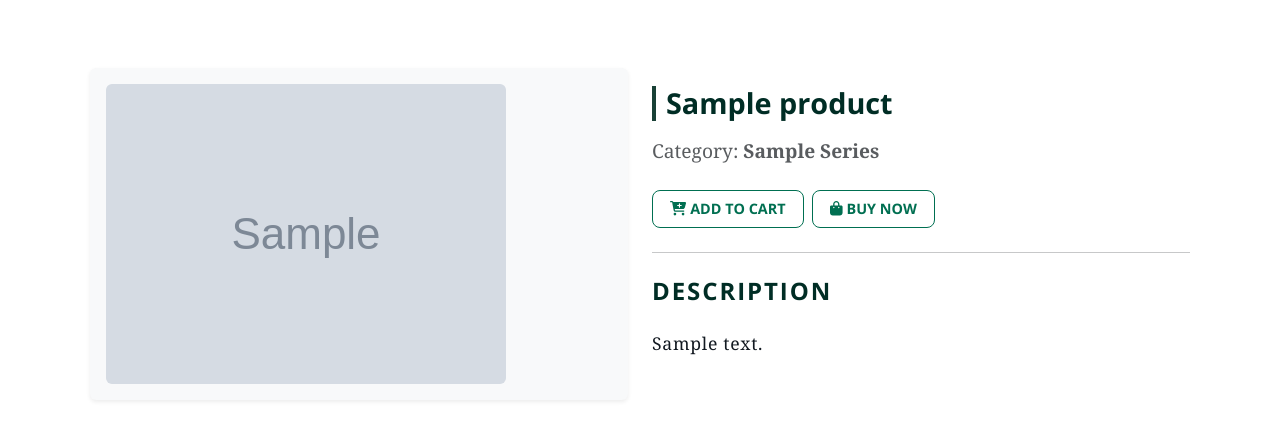
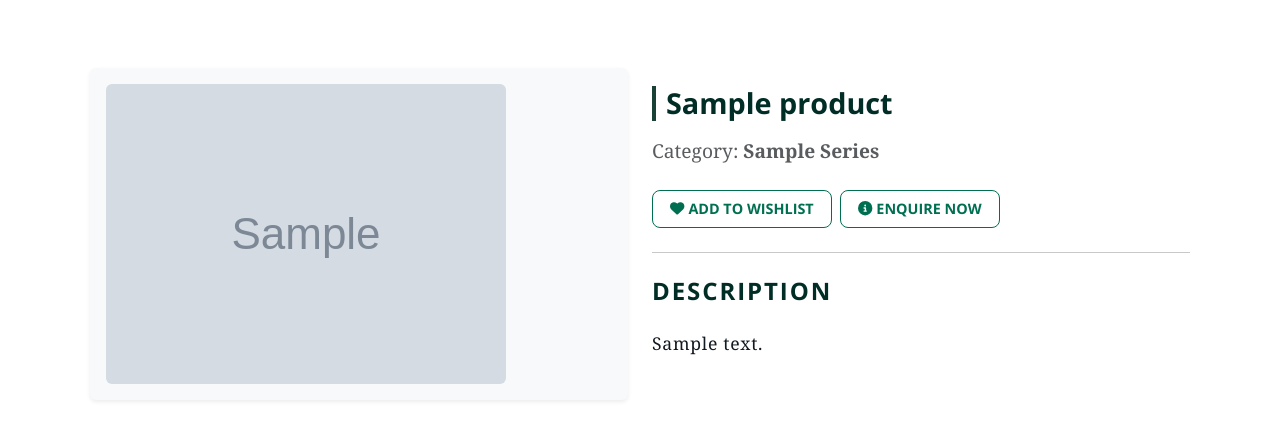
Before and after one commit to KushalRegmi61/MEDHA_Enterprises, a Flask app: page /product_details/1 in a window 1280 px wide. Shown: the part 106-533 px from the top of the page. Run offline with Flask 3, Linux system fonts and the light colour scheme; tables that the repository leaves empty hold one stand-in row (values such as "Sample post"); grey boxes marked "Sample" are stand-in pictures; some libraries are stand-ins or nearby versions.

Commit message:
update buttons in product_details section

```diff
--- a/templates/product_details.html
+++ b/templates/product_details.html
@@ -42,11 +42,11 @@
             <div class="d-flex gap-2 my-4">
                 <!-- Add to Cart Button -->
                 <button class="btn btn-primary btn-lg" data-bs-toggle="modal" data-bs-target="#addToCartModal">
-                    <i class="fas fa-cart-plus"></i> Add to Cart
+                    <i class="fas fa-heart"></i> Add to WishList
                 </button>
                 <!-- Buy Now Button -->
                 <a href="#" class="btn btn-outline-success btn-lg">
-                    <i class="fas fa-shopping-bag"></i> Buy Now
+                    <i class="fas fa-info-circle"></i> Enquire Now
                 </a>
             </div>
 
```
